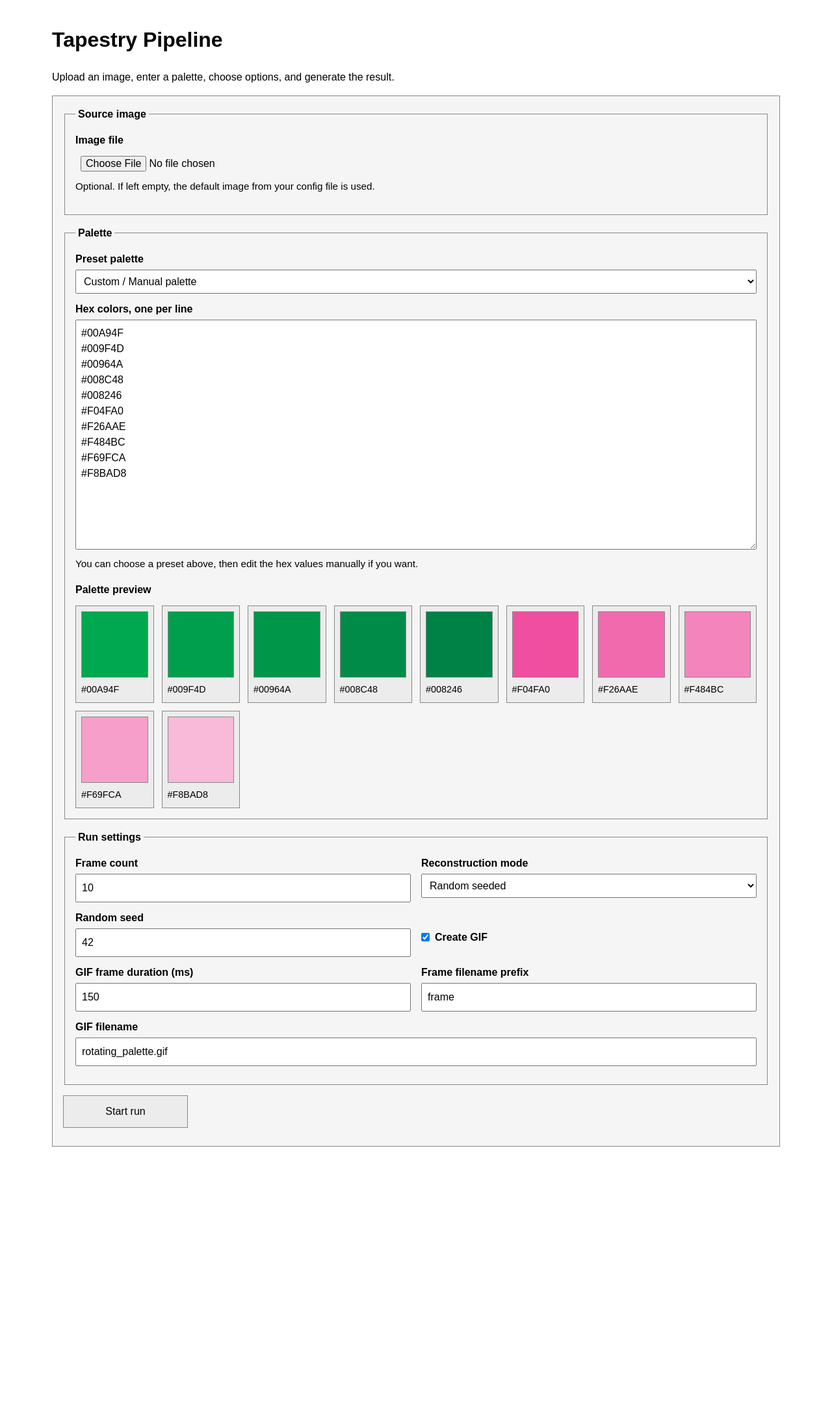
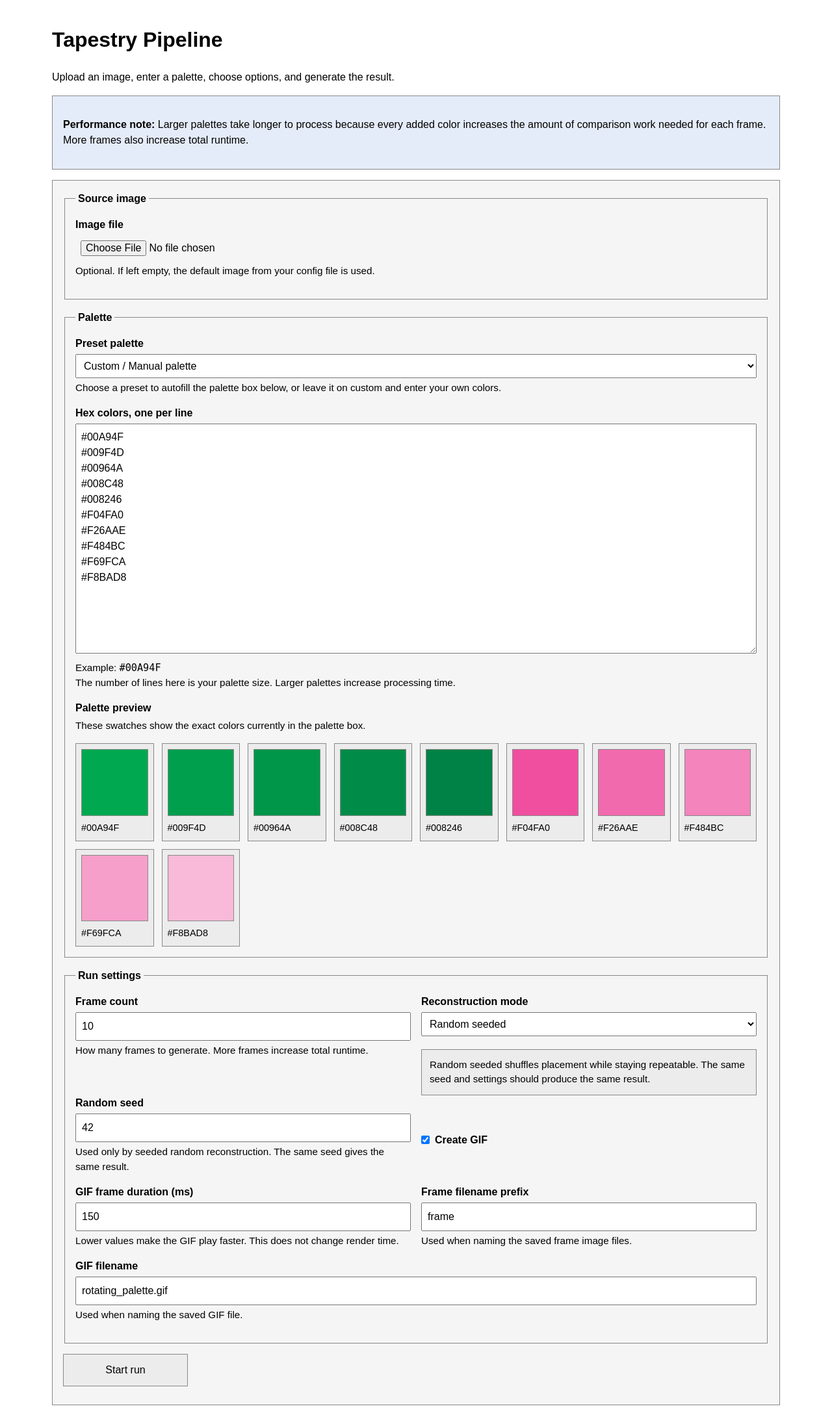
Before and after one commit to KorWolf/WolfWeaver, a Flask app: page / in a window 1280 px wide. Shown: the whole page at 65% size. Before the commit the page ends 1765 px from the top, so only its background shows below. Run offline with Flask 3, Linux system fonts and the light colour scheme.

Commit message:
Added setting descriptions to the Flask form

```diff
--- a/src/static/style.css
+++ b/src/static/style.css
@@ -225,3 +225,11 @@ button,
     font-size: 0.9rem;
     word-break: break-word;
 }
+
+.setting-description {
+    margin-top: 0.5rem;
+    padding: 0.75rem;
+    border: 1px solid var(--border-color);
+    background: var(--bg-soft);
+    font-size: 0.95rem;
+}
--- a/src/templates/form.html
+++ b/src/templates/form.html
@@ -12,6 +12,14 @@
         <p class="intro">
             Upload an image, enter a palette, choose options, and generate the result.
         </p>
+
+        <section class="message note" aria-live="polite">
+            <p>
+                <strong>Performance note:</strong>
+                Larger palettes take longer to process because every added color increases the amount
+                of comparison work needed for each frame. More frames also increase total runtime.
+            </p>
+        </section>
 
         {% if error %}
             <section class="message error" aria-live="polite">
@@ -62,6 +70,10 @@
                     {% endfor %}
                 </select>
 
+                <p class="help-text">
+                    Choose a preset to autofill the palette box below, or leave it on custom and enter your own colors.
+                </p>
+
                 <label for="palette_text">Hex colors, one per line</label>
                 <textarea
                     id="palette_text"
@@ -71,11 +83,13 @@
                 >{{ values.palette_text }}</textarea>
 
                 <p class="help-text">
-                    You can choose a preset above, then edit the hex values manually if you want.
+                    Example: <code>#00A94F</code><br>
+                    The number of lines here is your palette size. Larger palettes increase processing time.
                 </p>
 
                 <div class="palette-preview-block">
                     <h2 class="palette-preview-heading">Palette preview</h2>
+                    <p class="help-text">These swatches show the exact colors currently in the palette box.</p>
                     <div id="palette-swatch-grid" class="palette-swatch-grid" aria-live="polite"></div>
                 </div>
             </fieldset>
@@ -95,6 +109,9 @@
                             value="{{ values.frame_count }}"
                             required
                         >
+                        <p class="help-text">
+                            How many frames to generate. More frames increase total runtime.
+                        </p>
                     </div>
 
                     <div class="field">
@@ -107,6 +124,7 @@
                             <option value="scanline" {% if values.reconstruction_mode == "scanline" %}selected{% endif %}>Scanline</option>
                             <option value="random_seeded" {% if values.reconstruction_mode == "random_seeded" %}selected{% endif %}>Random seeded</option>
                         </select>
+                        <div id="mode-description" class="setting-description" aria-live="polite"></div>
                     </div>
                 </div>
 
@@ -122,6 +140,9 @@
                             value="{{ values.random_seed }}"
                             required
                         >
+                        <p class="help-text">
+                            Used only by seeded random reconstruction. The same seed gives the same result.
+                        </p>
                     </div>
 
                     <div class="field checkbox-field">
@@ -147,6 +168,9 @@
                             value="{{ values.gif_frame_duration_ms }}"
                             required
                         >
+                        <p class="help-text">
+                            Lower values make the GIF play faster. This does not change render time.
+                        </p>
                     </div>
 
                     <div class="field">
@@ -158,6 +182,9 @@
                             value="{{ values.frame_prefix }}"
                             required
                         >
+                        <p class="help-text">
+                            Used when naming the saved frame image files.
+                        </p>
                     </div>
                 </div>
 
@@ -170,6 +197,9 @@
                         value="{{ values.gif_output_name }}"
                         required
                     >
+                    <p class="help-text">
+                        Used when naming the saved GIF file.
+                    </p>
                 </div>
             </fieldset>
 
@@ -186,15 +216,26 @@
         const paletteField = document.getElementById("palette_text");
         const presetField = document.getElementById("selected_preset");
         const swatchGrid = document.getElementById("palette-swatch-grid");
+        const modeDescription = document.getElementById("mode-description");
 
         const advisoryBox = document.getElementById("frame-advisory-box");
         const advisoryText = document.getElementById("frame-advisory-text");
 
         const palettePresets = {{ palette_presets|tojson|safe }};
 
+        const reconstructionDescriptions = {
+            "scanline": "Scanline places replacement colors in the order the image is scanned from top-left to bottom-right. This gives a stable, structured result.",
+            "random_seeded": "Random seeded shuffles placement while staying repeatable. The same seed and settings should produce the same result."
+        };
+
         function syncSeedState() {
             const usesSeed = modeField.value === "random_seeded";
             seedField.disabled = !usesSeed;
+        }
+
+        function updateModeDescription() {
+            const mode = modeField.value;
+            modeDescription.textContent = reconstructionDescriptions[mode] || "";
         }
 
         function getPaletteLines() {
@@ -274,15 +315,22 @@
             }
         }
 
-        modeField.addEventListener("change", syncSeedState);
+        modeField.addEventListener("change", () => {
+            syncSeedState();
+            updateModeDescription();
+        });
+
         frameCountField.addEventListener("input", updateAdvisory);
+
         paletteField.addEventListener("input", () => {
             updateAdvisory();
             renderSwatches();
         });
+
         presetField.addEventListener("change", applyPresetToTextarea);
 
         syncSeedState();
+        updateModeDescription();
         updateAdvisory();
         renderSwatches();
     </script>
```
